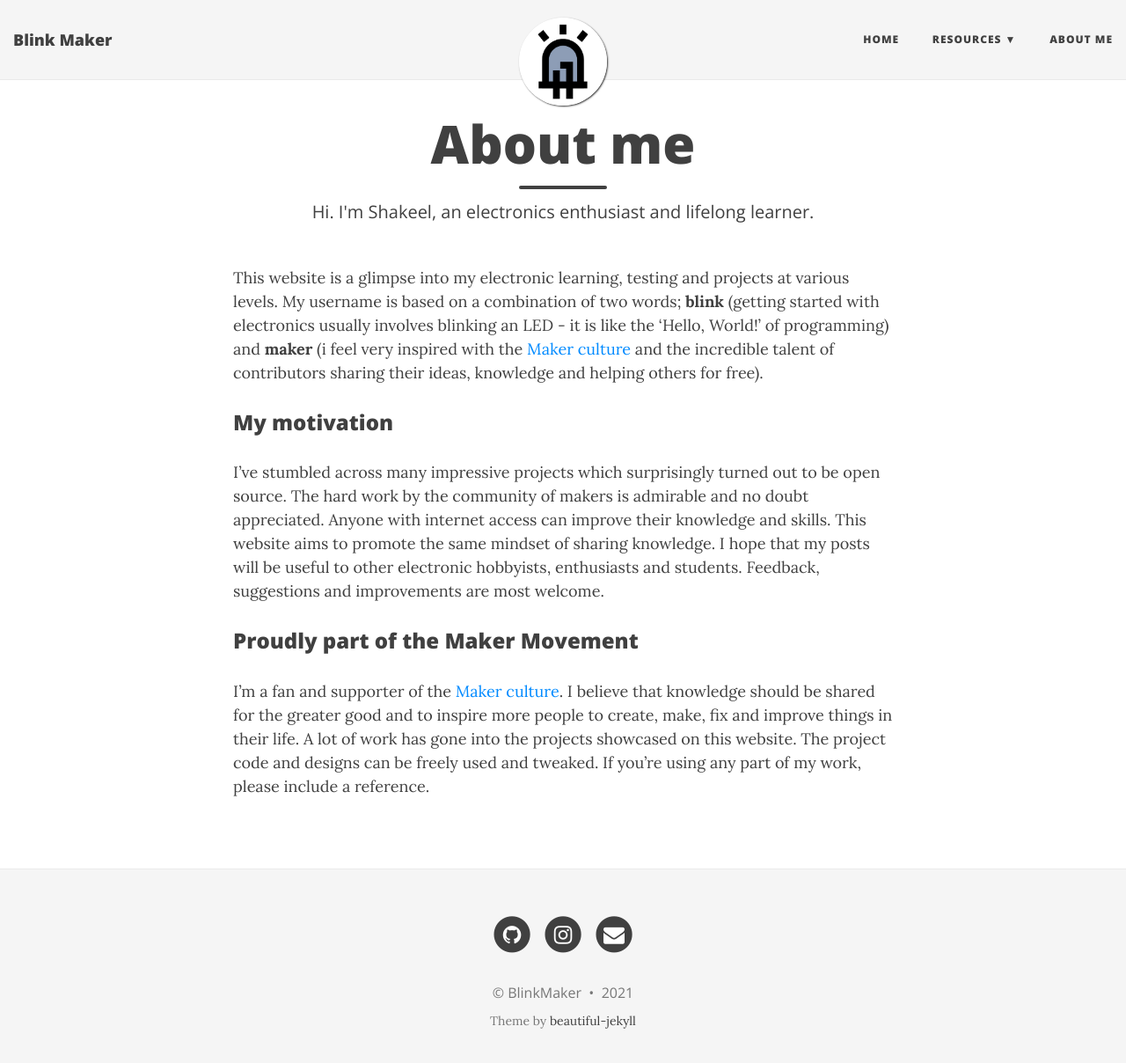
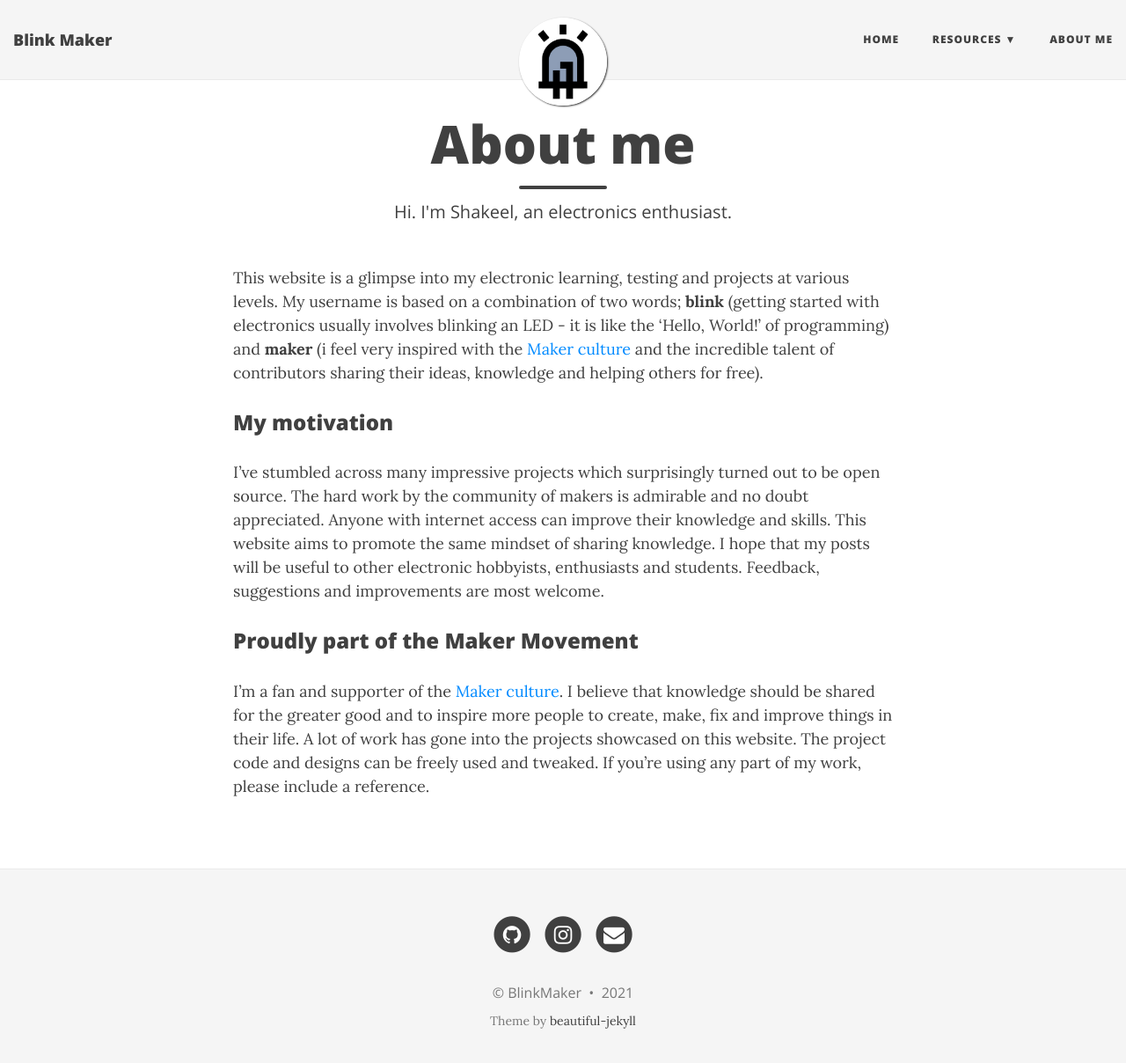
Before and after one commit to blinkmaker/blinkmaker.github.io, a Jekyll site: the page built from aboutme.md, in a window 1280 px wide and 1221 px high. Shown: the top 1208 px of the window at 88% size. Built offline with Jekyll 4.4.1, drawn with Linux system fonts in a browser that asks for light colours; nearby versions of some CDN libraries.

Commit message:
Update aboutme.md

```diff
--- a/aboutme.md
+++ b/aboutme.md
@@ -1,7 +1,7 @@
 ---
 layout: page
 title: About me
-subtitle: Hi. I'm Shakeel, an electronics enthusiast and lifelong learner.
+subtitle: Hi. I'm Shakeel, an electronics enthusiast.
 ---
 
 This website is a glimpse into my electronic learning, testing and projects at various levels. My username is based on a combination of two words; **blink** (getting started with electronics usually involves blinking an LED - it is like the 'Hello, World!' of programming) and **maker** (i feel very inspired with the [Maker culture](https://en.wikipedia.org/wiki/Maker_culture) and the incredible talent of contributors sharing their ideas, knowledge and helping others for free).
```
